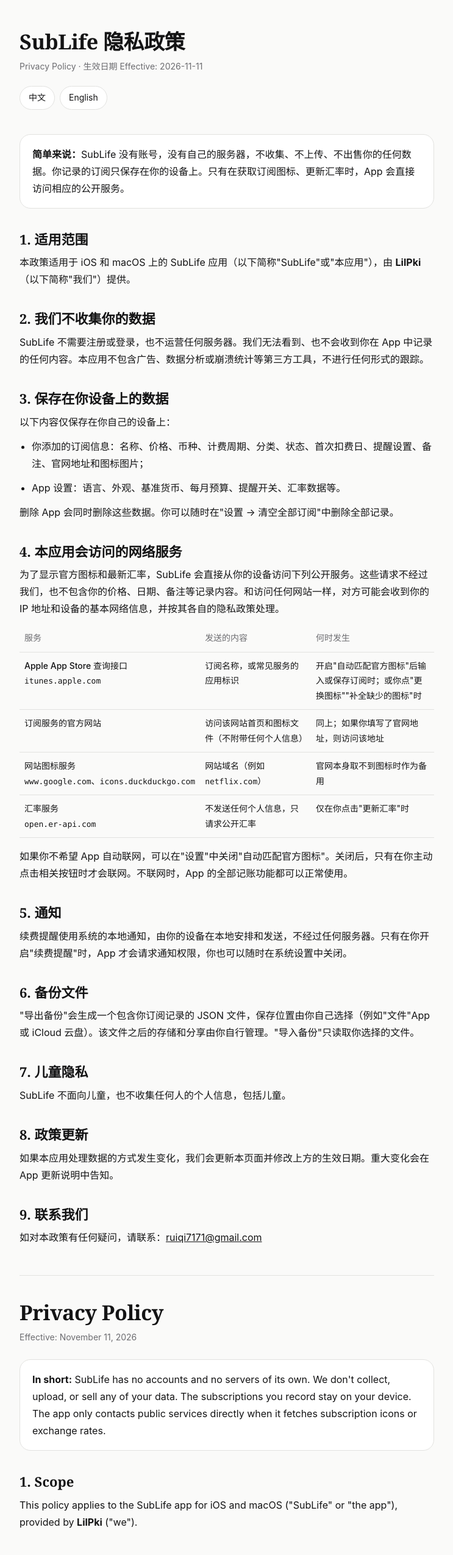
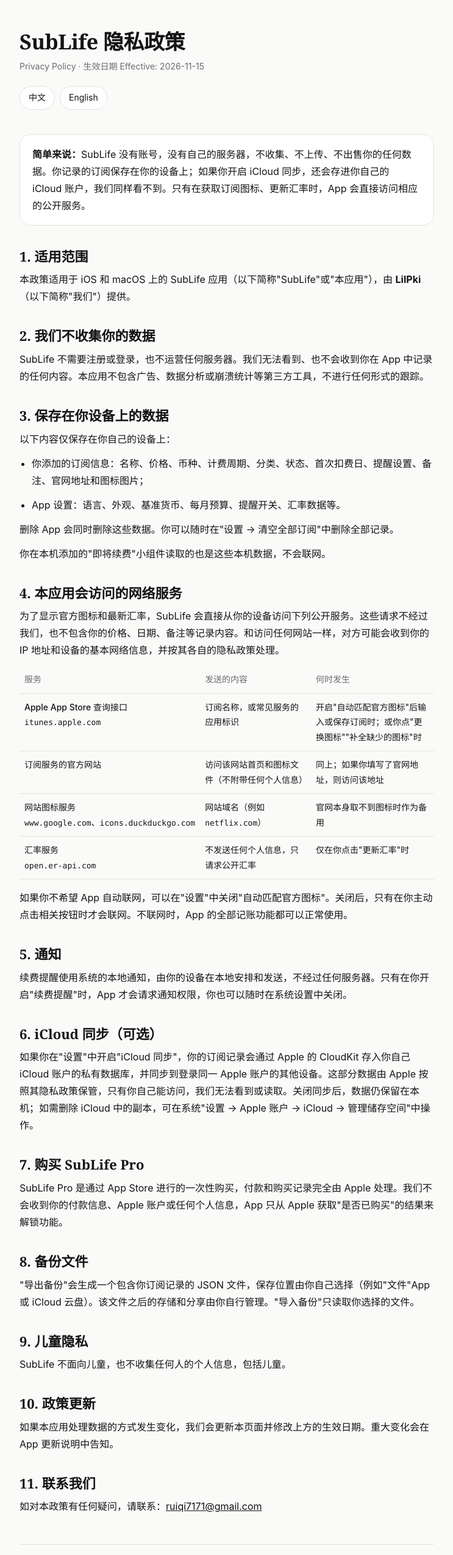
Before and after one commit to LilPki/sublife-privacy, a plain HTML site: page index.html in a window 1280 px wide. Shown: the top 2550 px of the page at 61% size, without its empty margins (268-1011 px from the left). Drawn offline with Linux system fonts and the light colour scheme.

Commit message:
Privacy policy: add iCloud sync, SubLife Pro purchase, and widget
Co-Authored-By: Claude Opus 5.5 <noreply@anthropic.com>

```diff
--- a/index.html
+++ b/index.html
@@ -54,20 +54,25 @@ td:first-child { white-space: normal; }
 <main>
   <header>
     <h1>SubLife 隐私政策</h1>
-<p class="meta">Privacy Policy · 生效日期 Effective: 2026-11-11</p>
+    <p class="meta">Privacy Policy · 生效日期 Effective: 2026-11-15</p>
     <nav>
       <a href="#zh">中文</a>
       <a href="#en">English</a>
     </nav>
   </header>
+
+  <!-- ===================== 中文 ===================== -->
   <section class="lang" id="zh" lang="zh-Hans">
     <div class="summary">
-<p><strong>简单来说：</strong>SubLife 没有账号，没有自己的服务器，不收集、不上传、不出售你的任何数据。你记录的订阅只保存在你的设备上。只有在获取订阅图标、更新汇率时，App 会直接访问相应的公开服务。</p>
+      <p><strong>简单来说：</strong>SubLife 没有账号，没有自己的服务器，不收集、不上传、不出售你的任何数据。你记录的订阅保存在你的设备上；如果你开启 iCloud 同步，还会存进你自己的 iCloud 账户，我们同样看不到。只有在获取订阅图标、更新汇率时，App 会直接访问相应的公开服务。</p>
     </div>
+
     <h2>1. 适用范围</h2>
     <p>本政策适用于 iOS 和 macOS 上的 SubLife 应用（以下简称"SubLife"或"本应用"），由 <strong>LilPki</strong>（以下简称"我们"）提供。</p>
+
     <h2>2. 我们不收集你的数据</h2>
     <p>SubLife 不需要注册或登录，也不运营任何服务器。我们无法看到、也不会收到你在 App 中记录的任何内容。本应用不包含广告、数据分析或崩溃统计等第三方工具，不进行任何形式的跟踪。</p>
+
     <h2>3. 保存在你设备上的数据</h2>
     <p>以下内容仅保存在你自己的设备上：</p>
     <ul>
@@ -75,6 +80,8 @@ td:first-child { white-space: normal; }
       <li>App 设置：语言、外观、基准货币、每月预算、提醒开关、汇率数据等。</li>
     </ul>
     <p>删除 App 会同时删除这些数据。你可以随时在"设置 → 清空全部订阅"中删除全部记录。</p>
+    <p>你在本机添加的"即将续费"小组件读取的也是这些本机数据，不会联网。</p>
+
     <h2>4. 本应用会访问的网络服务</h2>
     <p>为了显示官方图标和最新汇率，SubLife 会直接从你的设备访问下列公开服务。这些请求不经过我们，也不包含你的价格、日期、备注等记录内容。和访问任何网站一样，对方可能会收到你的 IP 地址和设备的基本网络信息，并按其各自的隐私政策处理。</p>
     <table>
@@ -103,27 +110,44 @@ td:first-child { white-space: normal; }
       </tbody>
     </table>
     <p>如果你不希望 App 自动联网，可以在"设置"中关闭"自动匹配官方图标"。关闭后，只有在你主动点击相关按钮时才会联网。不联网时，App 的全部记账功能都可以正常使用。</p>
+
     <h2>5. 通知</h2>
     <p>续费提醒使用系统的本地通知，由你的设备在本地安排和发送，不经过任何服务器。只有在你开启"续费提醒"时，App 才会请求通知权限，你也可以随时在系统设置中关闭。</p>
-<h2>6. 备份文件</h2>
+
+    <h2>6. iCloud 同步（可选）</h2>
+    <p>如果你在"设置"中开启"iCloud 同步"，你的订阅记录会通过 Apple 的 CloudKit 存入你自己 iCloud 账户的私有数据库，并同步到登录同一 Apple 账户的其他设备。这部分数据由 Apple 按照其隐私政策保管，只有你自己能访问，我们无法看到或读取。关闭同步后，数据仍保留在本机；如需删除 iCloud 中的副本，可在系统"设置 → Apple 账户 → iCloud → 管理储存空间"中操作。</p>
+
+    <h2>7. 购买 SubLife Pro</h2>
+    <p>SubLife Pro 是通过 App Store 进行的一次性购买，付款和购买记录完全由 Apple 处理。我们不会收到你的付款信息、Apple 账户或任何个人信息，App 只从 Apple 获取"是否已购买"的结果来解锁功能。</p>
+
+    <h2>8. 备份文件</h2>
     <p>"导出备份"会生成一个包含你订阅记录的 JSON 文件，保存位置由你自己选择（例如"文件"App 或 iCloud 云盘）。该文件之后的存储和分享由你自行管理。"导入备份"只读取你选择的文件。</p>
-<h2>7. 儿童隐私</h2>
+
+    <h2>9. 儿童隐私</h2>
     <p>SubLife 不面向儿童，也不收集任何人的个人信息，包括儿童。</p>
-<h2>8. 政策更新</h2>
+
+    <h2>10. 政策更新</h2>
     <p>如果本应用处理数据的方式发生变化，我们会更新本页面并修改上方的生效日期。重大变化会在 App 更新说明中告知。</p>
-<h2>9. 联系我们</h2>
+
+    <h2>11. 联系我们</h2>
     <p>如对本政策有任何疑问，请联系：<a href="mailto:ruiqi7171@gmail.com">ruiqi7171@gmail.com</a></p>
   </section>
+
+  <!-- ===================== English ===================== -->
   <section class="lang" id="en" lang="en">
     <h1>Privacy Policy</h1>
-<p class="meta" style="margin-bottom:24px">Effective: November 11, 2026</p>
+    <p class="meta" style="margin-bottom:24px">Effective: November 15, 2026</p>
+
     <div class="summary">
-<p><strong>In short:</strong> SubLife has no accounts and no servers of its own. We don't collect, upload, or sell any of your data. The subscriptions you record stay on your device. The app only contacts public services directly when it fetches subscription icons or exchange rates.</p>
+      <p><strong>In short:</strong> SubLife has no accounts and no servers of its own. We don't collect, upload, or sell any of your data. The subscriptions you record stay on your device, and, if you turn on iCloud sync, in your own iCloud account, which we also can't see. The app only contacts public services directly when it fetches subscription icons or exchange rates.</p>
     </div>
+
     <h2>1. Scope</h2>
     <p>This policy applies to the SubLife app for iOS and macOS ("SubLife" or "the app"), provided by <strong>LilPki</strong> ("we").</p>
+
     <h2>2. We don't collect your data</h2>
     <p>SubLife requires no sign-up or login and does not operate any servers. We cannot see, and never receive, anything you record in the app. The app contains no advertising, analytics, or crash-reporting SDKs and does not track you.</p>
+
     <h2>3. Data stored on your device</h2>
     <p>The following is stored only on your own device:</p>
     <ul>
@@ -131,6 +155,8 @@ td:first-child { white-space: normal; }
       <li>App settings: language, appearance, base currency, monthly budget, reminder toggle, exchange-rate data, and similar preferences.</li>
     </ul>
     <p>Deleting the app deletes this data. You can also remove all records at any time in Settings → Delete all subscriptions.</p>
+    <p>The "Upcoming" widget reads this same on-device data and does not go online.</p>
+
     <h2>4. Network services the app contacts</h2>
     <p>To show official icons and current exchange rates, SubLife contacts the public services below directly from your device. These requests do not pass through us and never include your prices, dates, notes, or other records. As with visiting any website, these services may receive your IP address and basic network information and handle it under their own privacy policies.</p>
     <table>
@@ -159,15 +185,26 @@ td:first-child { white-space: normal; }
       </tbody>
     </table>
     <p>If you don't want the app to go online automatically, turn off "Auto-match icons" in Settings. The app will then connect only when you tap one of the buttons above. All tracking features work fully offline.</p>
+
     <h2>5. Notifications</h2>
     <p>Renewal reminders are local notifications scheduled and delivered by your device, with no server involved. The app asks for notification permission only when you turn on reminders, and you can turn them off at any time in system Settings.</p>
-<h2>6. Backup files</h2>
+
+    <h2>6. iCloud sync (optional)</h2>
+    <p>If you turn on "iCloud sync" in Settings, your subscriptions are stored through Apple's CloudKit in the private database of your own iCloud account and synced to other devices signed in to the same Apple Account. Apple holds this data under its own privacy policy; only you can access it, and we cannot see or read it. Turning sync off keeps your data on this device. To delete the iCloud copy, go to system Settings → Apple Account → iCloud → Manage Storage.</p>
+
+    <h2>7. Purchasing SubLife Pro</h2>
+    <p>SubLife Pro is a one-time App Store purchase. Payment and purchase records are handled entirely by Apple. We never receive your payment details, Apple Account, or any personal information; the app only asks Apple whether Pro has been purchased in order to unlock features.</p>
+
+    <h2>8. Backup files</h2>
     <p>"Export backup" creates a JSON file of your subscriptions, saved wherever you choose (for example, the Files app or iCloud Drive). Storing and sharing that file is up to you. "Import backup" only reads the file you pick.</p>
-<h2>7. Children's privacy</h2>
+
+    <h2>9. Children's privacy</h2>
     <p>SubLife is not directed at children and does not collect personal information from anyone, including children.</p>
-<h2>8. Changes</h2>
+
+    <h2>10. Changes</h2>
     <p>If the way the app handles data changes, we will update this page and the effective date above. Significant changes will be noted in the app's release notes.</p>
-<h2>9. Contact</h2>
+
+    <h2>11. Contact</h2>
     <p>Questions about this policy: <a href="mailto:ruiqi7171@gmail.com">ruiqi7171@gmail.com</a></p>
   </section>
 </main>
```
Lines whose indentation alone changed are shown as unchanged.
